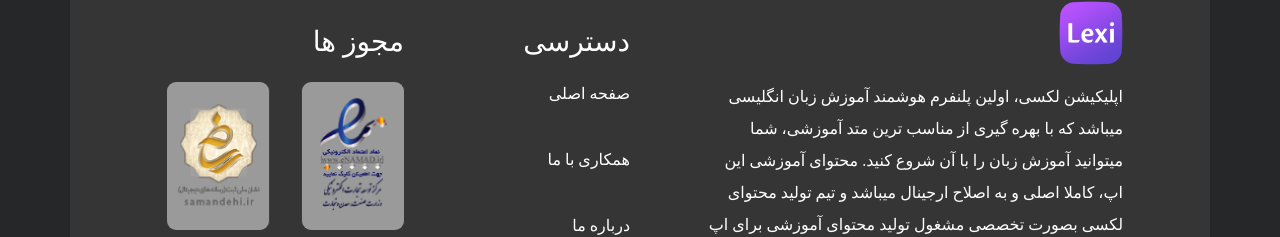
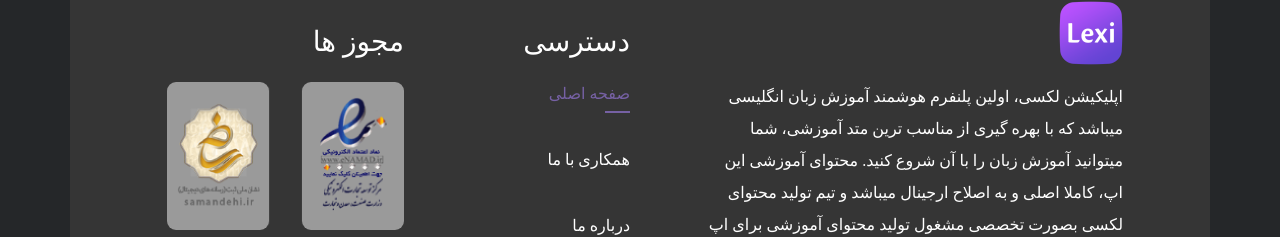
Before and after one commit to pouyaafraz123/Lexi, a React (Create React App) app: page / in a window 1280 px wide. Shown: the part 4680-4917 px from the top of the page. Built offline with nearby package versions, Linux system fonts and the light colour scheme.

Commit message:
all links fixed

```diff
--- a/src/components/Footer.js
+++ b/src/components/Footer.js
@@ -60,7 +60,7 @@ class Footer extends React.Component {
     ];
 
     return links.map((link) => {
-      return <Link to={link.url} onClick={() => this.props.onChange(link.url)}>{link.name}</Link>;
+      return <Link to={link.url} className={`${window.location.pathname === link.url ? "link__active" : ""}`} onClick={() => this.props.onChange(link.url)}>{link.name}</Link>;
     });
   }
 }
--- a/src/sass/components/Footer.scss
+++ b/src/sass/components/Footer.scss
@@ -15,6 +15,10 @@
   color: #7661a4;
 }
 
+.Footer-Section .link__active{
+  color: #7661a4;
+}
+
 .Footer-Section a::after {
   content: "";
   position: relative;
@@ -24,6 +28,18 @@
   border-bottom: 2px solid #7661a4;
   transition: all ease 0.5s;
 }
+
+.Footer-Section .link__active::after {
+  content: "";
+  position: relative;
+  display: block;
+  width: 25px!important;
+  padding-top: 5px;
+  border-bottom: 2px solid #7661a4;
+  transition: all ease 0.5s;
+}
+
+
 
 .Footer-Section a:hover:after {
   content: "";
```
